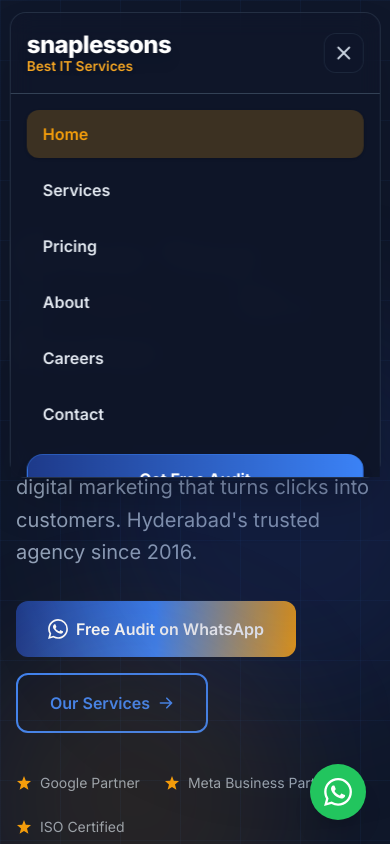
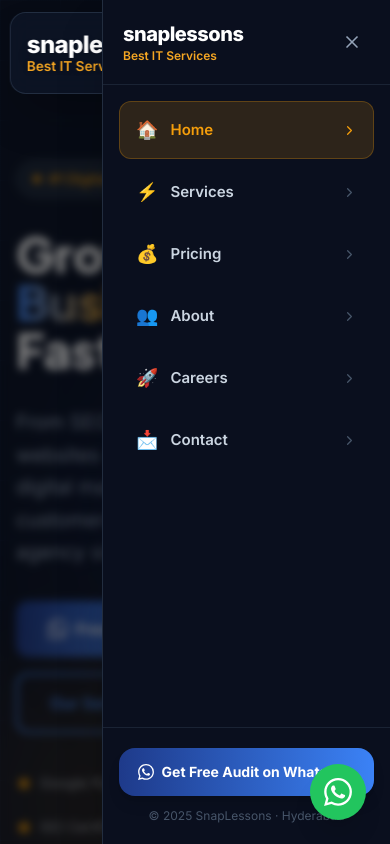
Before and after one commit to satyadigital7-tech/snaplessons, a Next.js app: page / in a window 390 px wide. Both pictures are taken after a click on the button "Toggle menu". Shown: the top 844 px of the page. Built offline with nearby package versions, Linux system fonts and the light colour scheme.

Commit message:
Fix mobile navbar with slide drawer, optimize animations performance

```diff
--- a/components/Navbar.tsx
+++ b/components/Navbar.tsx
@@ -2,16 +2,15 @@
 import { useState, useEffect } from "react";
 import Link from "next/link";
 import { usePathname } from "next/navigation";
-import { Menu, X } from "lucide-react";
-import SnapLessonsLogo from "@/components/svgs/SnapLessonsLogo";
+import { Menu, X, ChevronRight } from "lucide-react";
 
 const navLinks = [
-    { href: "/", label: "Home" },
-    { href: "/services", label: "Services" },
-    { href: "/pricing", label: "Pricing" },
-    { href: "/about", label: "About" },
-    { href: "/careers", label: "Careers" },
-    { href: "/contact", label: "Contact" },
+    { href: "/", label: "Home", emoji: "🏠" },
+    { href: "/services", label: "Services", emoji: "⚡" },
+    { href: "/pricing", label: "Pricing", emoji: "💰" },
+    { href: "/about", label: "About", emoji: "👥" },
+    { href: "/careers", label: "Careers", emoji: "🚀" },
+    { href: "/contact", label: "Contact", emoji: "📩" },
 ];
 
 export default function Navbar() {
@@ -21,15 +20,25 @@
 
     useEffect(() => {
         const handleScroll = () => setScrolled(window.scrollY > 20);
-        window.addEventListener("scroll", handleScroll);
+        window.addEventListener("scroll", handleScroll, { passive: true });
         return () => window.removeEventListener("scroll", handleScroll);
     }, []);
 
+    // Lock body scroll when mobile menu is open
+    useEffect(() => {
+        document.body.style.overflow = isOpen ? "hidden" : "";
+        return () => { document.body.style.overflow = ""; };
+    }, [isOpen]);
+
+    // Close on route change
+    useEffect(() => { setIsOpen(false); }, [pathname]);
+
     return (
+        <>
             <nav
                 className={`fixed top-3 left-1/2 -translate-x-1/2 w-[95vw] max-w-5xl z-50 transition-all duration-300 rounded-2xl shadow-2xl border border-dark-border/60 ${scrolled
-                ? "bg-dark/80 backdrop-blur-2xl"
-                : "bg-dark/60 backdrop-blur-md"
+                    ? "bg-dark/90 backdrop-blur-2xl"
+                    : "bg-dark/70 backdrop-blur-md"
                     }`}
             >
                 <div className="px-4 sm:px-8 py-2">
@@ -56,7 +65,7 @@
                             ))}
                         </div>
 
-                    {/* CTA */}
+                        {/* Desktop CTA */}
                         <div className="hidden md:flex items-center gap-3 ml-4">
                             <a
                                 href="https://wa.me/918121919443?text=Hi%20Snap%20Lessons!%20I%20want%20a%20free%20audit."
@@ -68,46 +77,90 @@
                             </a>
                         </div>
 
-                    {/* Mobile Menu Toggle */}
+                        {/* Mobile Hamburger */}
                         <button
                             onClick={() => setIsOpen(!isOpen)}
-                        className="md:hidden p-2 rounded-xl text-slate-300 hover:text-white hover:bg-gold/10 transition border border-dark-border/40 bg-dark/60"
+                            className="md:hidden p-2 rounded-xl text-slate-300 hover:text-white hover:bg-white/10 transition-colors border border-dark-border/40 bg-dark/60"
                             aria-label="Toggle menu"
                         >
                             {isOpen ? <X size={22} /> : <Menu size={22} />}
                         </button>
                     </div>
                 </div>
+            </nav>
 
-            {/* Mobile Menu */}
+            {/* Mobile Drawer Overlay */}
+            {isOpen && (
                 <div
-                className={`md:hidden transition-all duration-300 overflow-hidden ${isOpen ? "max-h-96 opacity-100" : "max-h-0 opacity-0"
-                    }`}
+                    className="fixed inset-0 z-40 bg-black/50 backdrop-blur-sm md:hidden"
+                    onClick={() => setIsOpen(false)}
+                />
+            )}
+
+            {/* Mobile Drawer */}
+            <div
+                className={`fixed top-0 right-0 h-full w-72 z-50 md:hidden flex flex-col
+                    bg-[#0a0f1e] border-l border-dark-border/60 shadow-2xl
+                    transform transition-transform duration-300 ease-in-out
+                    ${isOpen ? "translate-x-0" : "translate-x-full"}`}
             >
-                <div className="bg-dark/95 backdrop-blur-2xl border-t border-dark-border px-4 py-4 flex flex-col gap-2 rounded-b-2xl shadow-xl">
-                    {navLinks.map((link) => (
+                {/* Drawer Header */}
+                <div className="flex items-center justify-between px-5 py-5 border-b border-dark-border/40">
+                    <div className="flex flex-col">
+                        <span className="font-extrabold text-xl text-white tracking-tight">snaplessons</span>
+                        <span className="text-xs font-semibold text-[#F5A623]">Best IT Services</span>
+                    </div>
+                    <button
+                        onClick={() => setIsOpen(false)}
+                        className="p-2 rounded-xl text-slate-400 hover:text-white hover:bg-white/10 transition-colors"
+                        aria-label="Close menu"
+                    >
+                        <X size={20} />
+                    </button>
+                </div>
+
+                {/* Nav Links */}
+                <nav className="flex-1 overflow-y-auto px-4 py-4 space-y-1">
+                    {navLinks.map((link) => {
+                        const active = pathname === link.href;
+                        return (
                             <Link
                                 key={link.href}
                                 href={link.href}
                                 onClick={() => setIsOpen(false)}
-                            className={`px-4 py-3 rounded-xl text-base font-semibold transition-all ${pathname === link.href
-                                ? "text-gold bg-gold/20 shadow"
-                                : "text-slate-200 hover:text-white hover:bg-gold/10 hover:shadow-md"
+                                className={`flex items-center justify-between px-4 py-3.5 rounded-xl font-semibold text-[15px] transition-all duration-150
+                                    ${active
+                                        ? "bg-gold/15 text-gold border border-gold/25"
+                                        : "text-slate-300 hover:text-white hover:bg-white/5 border border-transparent"
                                     }`}
                             >
+                                <span className="flex items-center gap-3">
+                                    <span className="text-lg">{link.emoji}</span>
                                     {link.label}
+                                </span>
+                                <ChevronRight size={15} className={active ? "text-gold" : "text-slate-600"} />
                             </Link>
-                    ))}
+                        );
+                    })}
+                </nav>
+
+                {/* Drawer Footer CTA */}
+                <div className="px-4 py-5 border-t border-dark-border/40 space-y-3">
                     <a
                         href="https://wa.me/918121919443?text=Hi%20Snap%20Lessons!%20I%20want%20a%20free%20audit."
                         target="_blank"
                         rel="noopener noreferrer"
-                        className="mt-2 px-6 py-3 bg-gradient-to-r from-primary to-accent text-white text-base font-bold rounded-2xl text-center border border-accent/40 shadow-lg"
+                        onClick={() => setIsOpen(false)}
+                        className="flex items-center justify-center gap-2 w-full py-3.5 bg-gradient-to-r from-primary to-accent text-white font-bold rounded-2xl shadow-lg text-sm"
                     >
-                        Get Free Audit
+                        <svg viewBox="0 0 24 24" fill="currentColor" className="w-4 h-4">
+                            <path d="M17.472 14.382c-.297-.149-1.758-.867-2.03-.967-.273-.099-.471-.148-.67.15-.197.297-.767.966-.94 1.164-.173.199-.347.223-.644.075-.297-.15-1.255-.463-2.39-1.475-.883-.788-1.48-1.761-1.653-2.059-.173-.297-.018-.458.13-.606.134-.133.298-.347.446-.52.149-.174.198-.298.298-.497.099-.198.05-.371-.025-.52-.075-.149-.669-1.612-.916-2.207-.242-.579-.487-.5-.669-.51-.173-.008-.371-.01-.57-.01-.198 0-.52.074-.792.372-.272.297-1.04 1.016-1.04 2.479 0 1.462 1.065 2.875 1.213 3.074.149.198 2.096 3.2 5.077 4.487.709.306 1.262.489 1.694.625.712.227 1.36.195 1.871.118.571-.085 1.758-.719 2.006-1.413.248-.694.248-1.289.173-1.413-.074-.124-.272-.198-.57-.347m-5.421 7.403h-.004a9.87 9.87 0 01-5.031-1.378l-.361-.214-3.741.982.998-3.648-.235-.374a9.86 9.86 0 01-1.51-5.26c.001-5.45 4.436-9.884 9.888-9.884 2.64 0 5.122 1.03 6.988 2.898a9.825 9.825 0 012.893 6.994c-.003 5.45-4.437 9.884-9.885 9.884m8.413-18.297A11.815 11.815 0 0012.05 0C5.495 0 .16 5.335.157 11.892c0 2.096.547 4.142 1.588 5.945L.057 24l6.305-1.654a11.882 11.882 0 005.683 1.448h.005c6.554 0 11.89-5.335 11.893-11.893a11.821 11.821 0 00-3.48-8.413z" />
+                        </svg>
+                        Get Free Audit on WhatsApp
                     </a>
+                    <p className="text-center text-slate-600 text-xs">© 2025 SnapLessons · Hyderabad</p>
                 </div>
             </div>
-        </nav>
+        </>
     );
 }
--- a/components/animations.tsx
+++ b/components/animations.tsx
@@ -2,9 +2,9 @@
 import { useRef } from "react";
 import { motion, useInView, Variants } from "framer-motion";
 
-// ── fade-up on scroll (most common section animation) ──────────────
+// ── fade-up on scroll ──────────────────────────────────────────────
 const fadeUp: Variants = {
-    hidden: { opacity: 0, y: 40 },
+    hidden: { opacity: 0, y: 24 },
     visible: { opacity: 1, y: 0 },
 };
 
@@ -16,25 +16,25 @@
 
 // ── slide in from left / right ─────────────────────────────────────
 const slideLeft: Variants = {
-    hidden: { opacity: 0, x: -60 },
+    hidden: { opacity: 0, x: -40 },
     visible: { opacity: 1, x: 0 },
 };
 
 const slideRight: Variants = {
-    hidden: { opacity: 0, x: 60 },
+    hidden: { opacity: 0, x: 40 },
     visible: { opacity: 1, x: 0 },
 };
 
 // ── scale pop ──────────────────────────────────────────────────────
 const scalePop: Variants = {
-    hidden: { opacity: 0, scale: 0.8 },
+    hidden: { opacity: 0, scale: 0.9 },
     visible: { opacity: 1, scale: 1 },
 };
 
 // ── stagger container ───────────────────────────────────────────────
 const stagger: Variants = {
     hidden: {},
-    visible: { transition: { staggerChildren: 0.1 } },
+    visible: { transition: { staggerChildren: 0.07 } },
 };
 
 // ── Re-export variants for use in pages ────────────────────────────
@@ -57,11 +57,11 @@
     className,
     variants = fadeUp,
     delay = 0,
-    duration = 0.6,
+    duration = 0.5,
     once = true,
 }: ScrollRevealProps) {
     const ref = useRef<HTMLDivElement>(null);
-    const inView = useInView(ref, { once, margin: "-80px" });
+    const inView = useInView(ref, { once, margin: "-60px" });
 
     return (
         <motion.div
@@ -90,7 +90,7 @@
     once?: boolean;
 }) {
     const ref = useRef<HTMLDivElement>(null);
-    const inView = useInView(ref, { once, margin: "-80px" });
+    const inView = useInView(ref, { once, margin: "-60px" });
 
     return (
         <motion.div
@@ -121,7 +121,7 @@
         <motion.div
             className={className}
             variants={v}
-            transition={{ duration: 0.55, ease: [0.22, 1, 0.36, 1] }}
+            transition={{ duration: 0.45, ease: [0.22, 1, 0.36, 1] }}
         >
             {children}
         </motion.div>
@@ -141,9 +141,9 @@
     return (
         <motion.div
             className={className}
-            initial={{ opacity: 0, y: 30 }}
+            initial={{ opacity: 0, y: 20 }}
             animate={{ opacity: 1, y: 0 }}
-            transition={{ duration: 0.7, ease: [0.22, 1, 0.36, 1] }}
+            transition={{ duration: 0.6, ease: [0.22, 1, 0.36, 1] }}
         >
             {children}
         </motion.div>
```
Lines whose indentation alone changed are shown as unchanged.
